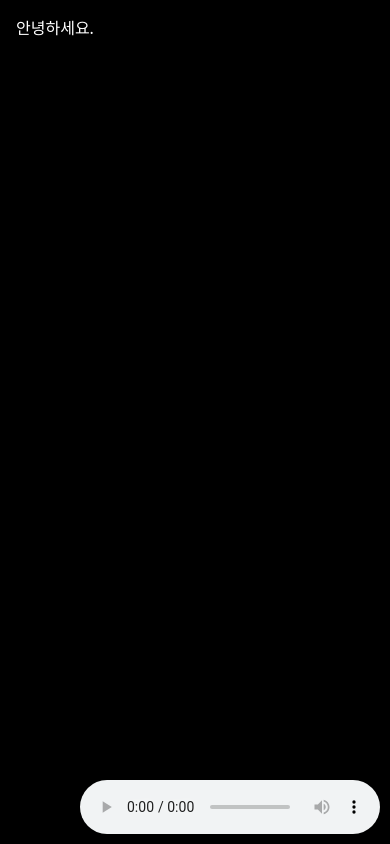
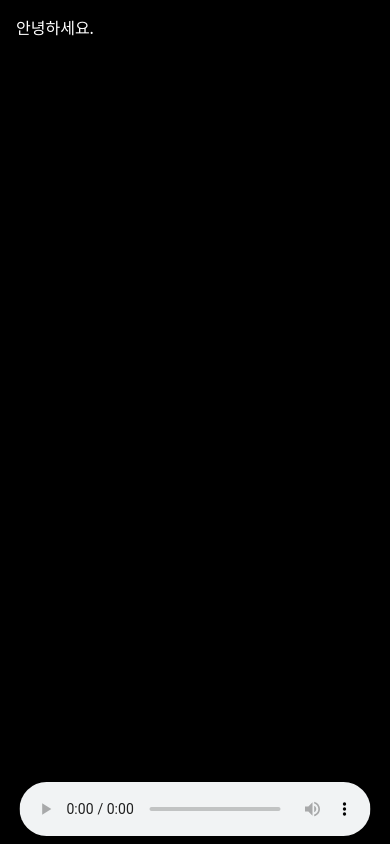
Before and after one commit to tom9942-cpu/amazing-media-circus, a plain HTML site: page index.html in a window 390 px wide. Drawn offline with Linux system fonts and the light colour scheme; a web font is replaced by a local one.

Commit message:
Add files via upload

```diff
--- a/index.html
+++ b/index.html
@@ -22,12 +22,26 @@ tw-sidebar tw-icon {
     display: none !important;
 }
 
+/* PC 기본 위치: 오른쪽 아래 */
 #bgm-audio {
     position: fixed;
     bottom: 10px;
     right: 10px;
     z-index: 9999;
 }
+
+/* 📱 모바일(화면이 좁을 때)은 아래 중앙에 크게 보여주기 */
+@media (max-width: 768px) {
+    #bgm-audio {
+        bottom: 8px;
+        left: 50%;
+        right: auto;
+        transform: translateX(-50%);
+        width: 90%;
+        max-width: 400px;
+    }
+}
+
 
 /* 4) 타자기 효과용 공통 스타일 */
 .typewriter {
```
